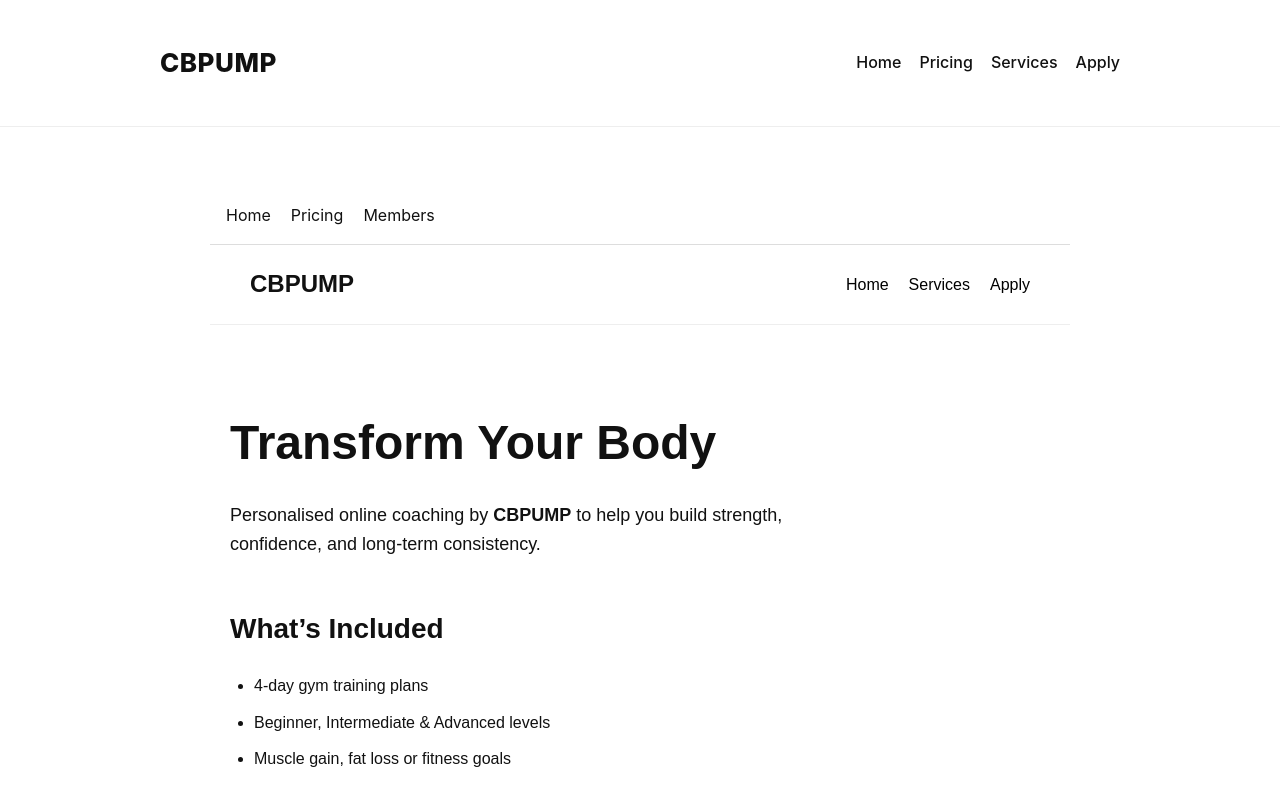
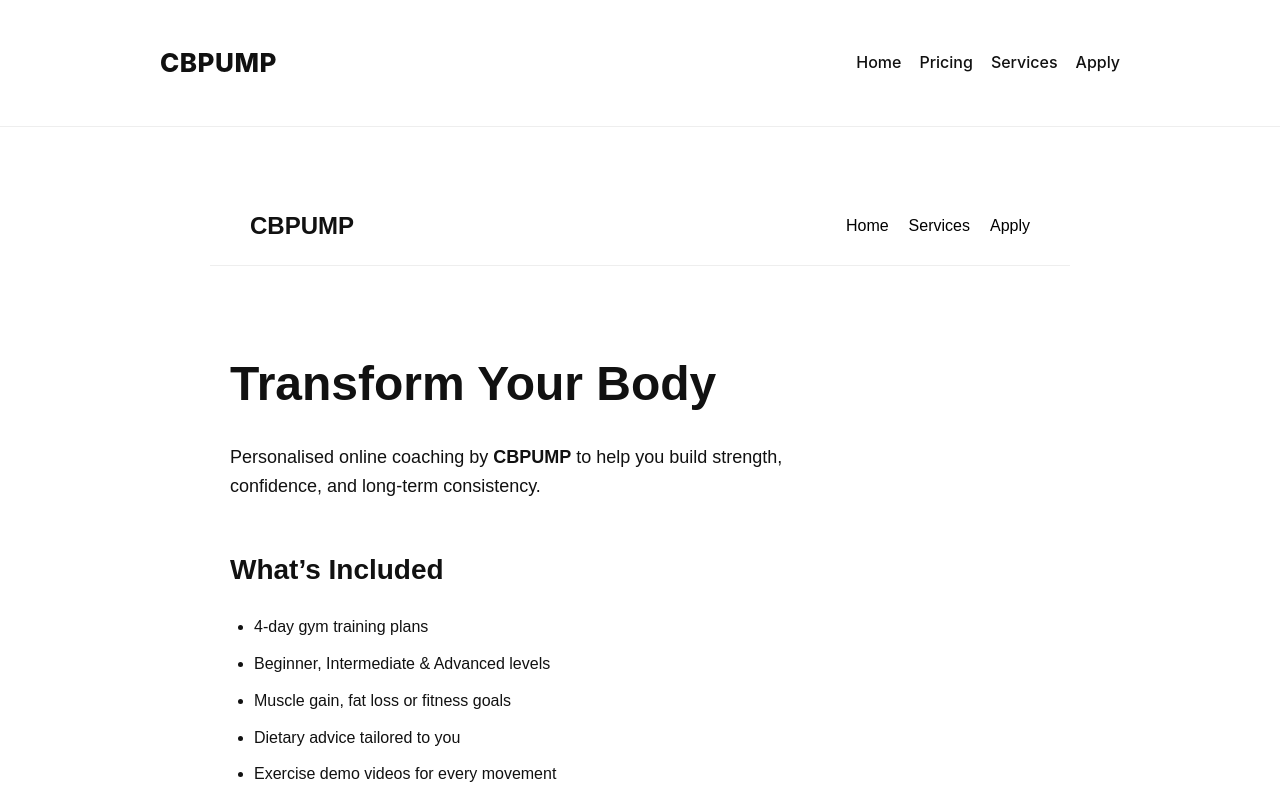
Before and after one commit to cbpumpcoaching/online-coaching-platform, a Next.js app: page / in a window 1280 px wide. Shown: the top 787 px of the page. Built offline with nearby package versions, Linux system fonts and the light colour scheme.

Commit message:
Update _app.js

```diff
--- a/pages/_app.js
+++ b/pages/_app.js
@@ -1,25 +1,9 @@
 import "../styles/globals.css";
-import Link from "next/link";
 import Layout from "../components/Layout";
 
 export default function MyApp({ Component, pageProps }) {
   return (
     <Layout>
-      {/* Simple navbar on every page */}
-      <nav
-        style={{
-          padding: "16px",
-          borderBottom: "1px solid #ddd",
-          display: "flex",
-          gap: "20px",
-          alignItems: "center",
-        }}
-      >
-        <Link href="/">Home</Link>
-        <Link href="/pricing">Pricing</Link>
-        <Link href="/members">Members</Link>
-      </nav>
-
       <Component {...pageProps} />
     </Layout>
   );
```
